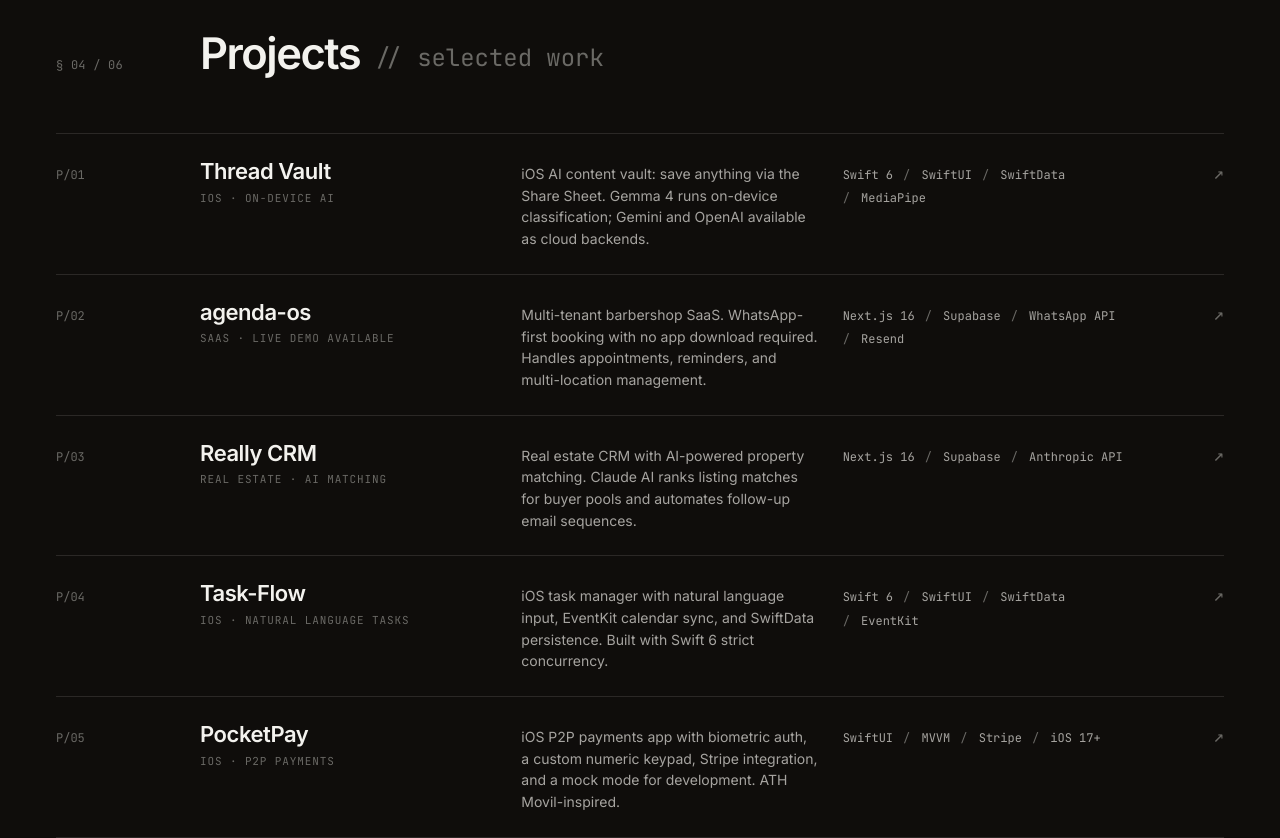
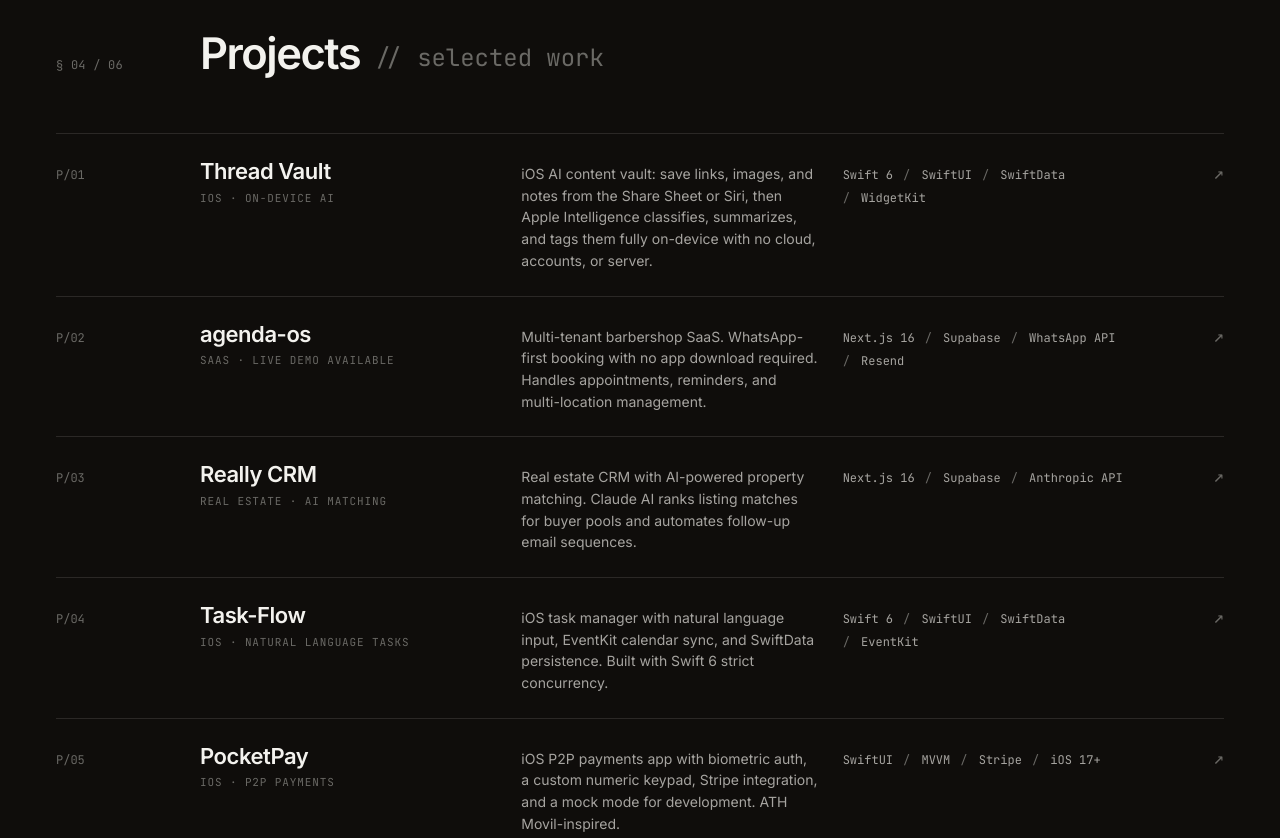
Before and after one commit to EduardoTorresAlamo/portfolio, a plain HTML site: page index.html in a window 1280 px wide. Shown: the part 3700-4538 px from the top of the page. Drawn offline with Linux system fonts and the light colour scheme.

Commit message:
docs: update Thread Vault project and project count
Link Thread Vault to its public project page, describe the on-device design accurately, and correct the number of listed projects.

```diff
--- a/index.html
+++ b/index.html
@@ -1465,7 +1465,7 @@
   </section>
 
   <!-- ===== 04 PROJECTS ===== -->
-  <!-- 7 selected projects; each row links to GitHub repo -->
+  <!-- 8 selected projects; each row links to a GitHub repo, live demo, or public project page -->
   <section class="section" id="projects" data-screen-label="04 Projects">
     <div class="sec-head rv">
       <div class="sec-num">§ 04 / 06</div>
@@ -1473,14 +1473,14 @@
     </div>
     <div class="proj-list rv" id="projList">
       <!-- P/01: Thread Vault - iOS on-device AI content vault -->
-      <a class="proj" href="https://github.com/EduardoTorresAlamo/thread-vault" target="_blank" rel="noopener" data-hover>
+      <a class="proj" href="https://vault.eduardo-torres.com" target="_blank" rel="noopener" data-hover>
         <div class="proj-num">P/01</div>
         <div>
           <div class="proj-name">Thread Vault<span class="proj-hint">iOS · on-device AI</span></div>
         </div>
         <!-- Colon used in place of em dash per style rules -->
-        <div class="proj-blurb">iOS AI content vault: save anything via the Share Sheet. Gemma 4 runs on-device classification; Gemini and OpenAI available as cloud backends.</div>
-        <div class="proj-stack"><span>Swift 6</span><span>SwiftUI</span><span>SwiftData</span><span>MediaPipe</span></div>
+        <div class="proj-blurb">iOS AI content vault: save links, images, and notes from the Share Sheet or Siri, then Apple Intelligence classifies, summarizes, and tags them fully on-device with no cloud, accounts, or server.</div>
+        <div class="proj-stack"><span>Swift 6</span><span>SwiftUI</span><span>SwiftData</span><span>WidgetKit</span></div>
         <div class="proj-arrow">↗</div>
       </a>
       <!-- P/02: agenda-os - WhatsApp-first barbershop SaaS -->
```
Also changed, not shown: 1 other file.
